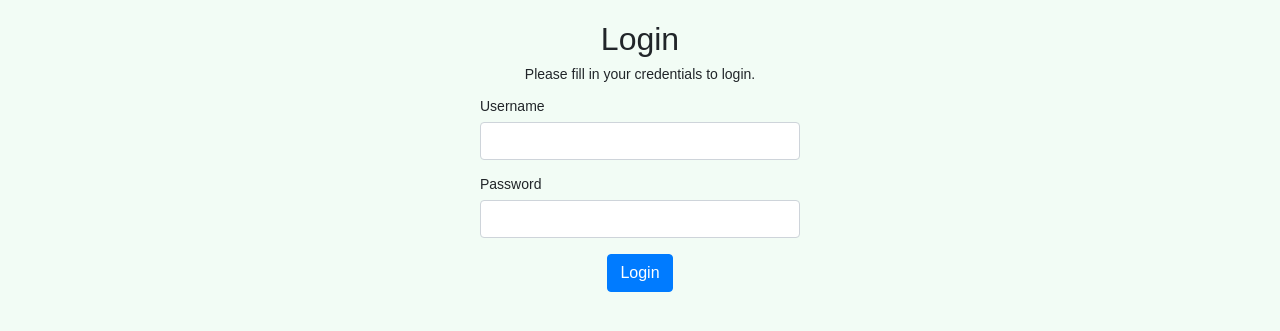
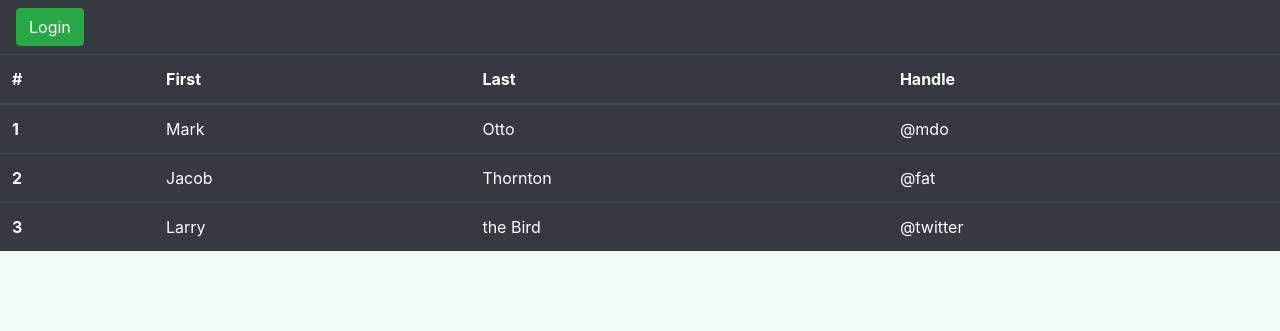
Before and after one commit to milanbalazs/record_management_system, a PHP site: page / in a window 1280 px wide. Shown: the top 331 px of the page. Run offline with PHP 8.4, Linux system fonts and the light colour scheme.

Commit message:
Separate the main/login pages and add content table with some dummy data

```diff
--- /dev/null
+++ b/app/common.php
@@ -0,0 +1,6 @@
+<?php
+function redirect($url) {
+    header('Location: '.$url);
+    die();
+}
+?>
--- a/app/index.css
+++ b/app/index.css
@@ -1,15 +1,3 @@
 body {
-    font: 14px sans-serif;
     background-color: #f2fcf5;
 }
-
-h2.login_text, p.please_fill_text {
-    text-align: center;
-}
-
-.wrapper {
-    width: 360px;
-    padding: 20px;
-    margin-left:auto;
-    margin-right:auto;
-}
--- a/app/index.php
+++ b/app/index.php
@@ -1,115 +1,58 @@
 <?php
-// Initialize the session
-session_start();
+// Include common PHP file
+require_once "common.php";
 
-// Check if the user is already logged in, if yes then redirect him to welcome page
-if(isset($_SESSION["loggedin"]) && $_SESSION["loggedin"] === true){
-    header("location: welcome.php");
-    exit;
+// redirect("login.php");
+
+if($_SERVER['REQUEST_METHOD'] == "POST" and isset($_POST['login_btn'])) {
+    redirect("login.php");
 }
 
-// Include config file
-require_once "config.php";
-
-// Define variables and initialize with empty values
-$username = $password = "";
-$username_err = $password_err = $login_err = "";
-
-// Processing form data when form is submitted
-if($_SERVER["REQUEST_METHOD"] == "POST"){
-
-    // Check if username is empty
-    if(empty(trim($_POST["username"]))){
-        $username_err = "Please enter username!";
-    } else{
-        $username = trim($_POST["username"]);
-    }
-
-    // Check if password is empty
-    if(empty(trim($_POST["password"]))){
-        $password_err = "Please enter your password!";
-    } else{
-        $password = trim($_POST["password"]);
-    }
-
-    // Validate credentials
-    if(empty($username_err) && empty($password_err)){
-        // Prepare a select statement
-        $sql = "SELECT * FROM admin_users WHERE user_name='$username'";
-
-        if ($result = $record_management_system_db_conn->query($sql)) {
-            while ($data = $result->fetch_object()) {
-                $users[] = $data;
-            }
-        }
-
-        if (!isset($users) || empty($users)) {
-            $login_err = "Invalid username.";
-        }
-        else {
-            echo "User is found in the DB.";
-            foreach ($users as $user) {
-                if ($username == $user->user_name) {
-                    if (md5($password) == $user->password_hash){
-                        echo "Passowrd is matched";
-                    }
-                    else {
-                        $login_err = "Invalid password.";
-                    }
-                }
-            }
-        }
-                                    // Store data in session variables
-                                    //$_SESSION["loggedin"] = true;
-                                    //$_SESSION["user_id"] = $user_id;
-                                    //$_SESSION["user_name"] = $username;
-                                    //$login_err = "Invalid username or password.";
-
-                    // Username doesn't exist, display a generic error message
-                    // $login_err = "Invalid username or password.";
-    }
-
-    // Close connection
-    // mysqli_close($record_management_system_db_conn);
-}
 ?>
 
 <!DOCTYPE html>
 <html lang="en">
 <head>
     <meta charset="UTF-8">
-    <title>Login</title>
+    <title>Home</title>
     <link rel="stylesheet" href="https://stackpath.bootstrapcdn.com/bootstrap/4.5.2/css/bootstrap.min.css">
     <link rel="stylesheet" href="index.css">
+    <link rel="icon" href="favicon.ico" type="image/x-icon">
 </head>
 <body>
-    <div class="wrapper">
-        <h2 class="login_text">Login</h2>
-        <p class="please_fill_text">Please fill in your credentials to login.</p>
-
-        <?php
-        if(!empty($login_err)){
-            echo '<div class="alert alert-danger">' . $login_err . '</div>';
-        }
-        ?>
-
-        <form action="<?php echo htmlspecialchars($_SERVER["PHP_SELF"]); ?>" method="post">
-            <div class="form-group">
-                <label>Username</label>
-                <input type="text" name="username" class="form-control <?php echo (!empty($username_err)) ? 'is-invalid' : ''; ?>" value="<?php echo $username; ?>">
-                <span class="invalid-feedback"><?php echo $username_err; ?></span>
-            </div>
-            <div class="form-group">
-                <label>Password</label>
-                <input type="password" name="password" class="form-control <?php echo (!empty($password_err)) ? 'is-invalid' : ''; ?>">
-                <span class="invalid-feedback"><?php echo $password_err; ?></span>
-            </div>
-            <div class="form-group">
-                <div class="d-flex justify-content-center">
-                    <input type="submit" class="btn btn-primary" value="Login">
-                </div>
-            </div>
-        </form>
-    </div>
+    <nav class="navbar navbar-dark bg-dark">
+    <form class="form-inline" action="index.php" method="post">
+        <input class="btn btn-success my-2 my-sm-0" type="submit" name="login_btn" value="Login" />
+    </form>
+    </nav>
+    <table class="table table-dark">
+        <thead>
+            <tr>
+            <th scope="col">#</th>
+            <th scope="col">First</th>
+            <th scope="col">Last</th>
+            <th scope="col">Handle</th>
+            </tr>
+        </thead>
+        <tbody>
+            <tr>
+            <th scope="row">1</th>
+            <td>Mark</td>
+            <td>Otto</td>
+            <td>@mdo</td>
+            </tr>
+            <tr>
+            <th scope="row">2</th>
+            <td>Jacob</td>
+            <td>Thornton</td>
+            <td>@fat</td>
+            </tr>
+            <tr>
+            <th scope="row">3</th>
+            <td>Larry</td>
+            <td>the Bird</td>
+            <td>@twitter</td>
+            </tr>
+        </tbody>
+    </table>
 </body>
-</html>
```
Also changed, not shown: app/login.css (added, +15 -0 lines), app/login.php (added, +118 -0 lines), app/favicon.ico (added).
